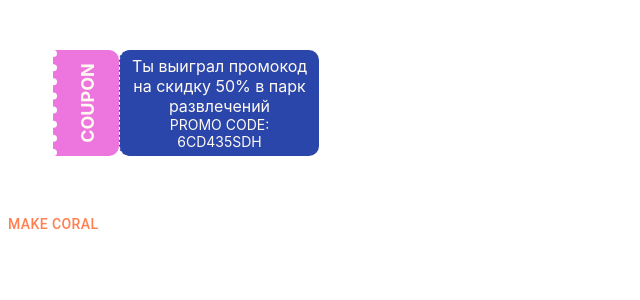
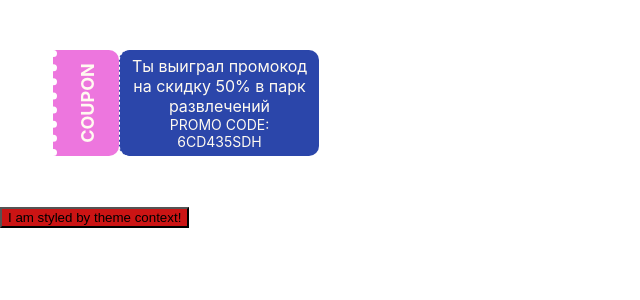
Before and after one commit to superhorsy/quest-app-frontend, a React (Create React App) app: page /couponConstructor in a window 1280 px wide. Shown: the top 300 px of the page, without its empty margins (0-640 px from the left). Built offline with nearby package versions, Linux system fonts and the light colour scheme.

Commit message:
modify(couponConstructor)

```diff
--- a/src/App.js
+++ b/src/App.js
@@ -10,6 +10,7 @@ import {routes} from './components/AppRouter';
 
 import "./App.scss";
 import {fetchUserProfile} from './store/actions/actions';
+import {CouponTest} from "./components/couponConstructor/couponTest";
 
 function App() {
   const {checkAuth} = authSlice.actions;
@@ -33,6 +34,7 @@ function App() {
   return (
     <div className="App">
       <RouterProvider router={routes(isAuth)}/>
+      <CouponTest />
     </div>
   );
 }
--- a/src/components/couponConstructor/couponConstructor.js
+++ b/src/components/couponConstructor/couponConstructor.js
@@ -1,4 +1,4 @@
-import React, {useState} from 'react';
+import React, {useContext, useState} from 'react';
 
 // Styles
 import classes from './couponConstructor.module.scss'
@@ -7,6 +7,7 @@ import Button from "@mui/material/Button";
 export const CouponConstructor = () => {
   const [title, setTitle] = useState('Ты выиграл промокод на скидку 50% в парк развлечений')
   const [promoCode, setPromoCode] = useState('6CD435SDH');
+  // const theme = useContext(theme)
   const [theme, setTheme] = useState({
     leftBlock: {
       backgroundColor: 'red',
@@ -44,14 +45,14 @@ export const CouponConstructor = () => {
         </div>
 
       </div>
-      <Button
-        onClick={() => {
-          return setTheme({...theme, rightBlock: {...theme.rightBlock, backgroundColor: 'coral'}})
-        }}
-        sx={{color: 'coral'}}
-      >
-        Make Coral
-      </Button>
+      {/*<Button*/}
+      {/*  onClick={() => {*/}
+      {/*    return setTheme({...theme, rightBlock: {...theme.rightBlock, backgroundColor: 'coral'}})*/}
+      {/*  }}*/}
+      {/*  sx={{color: 'coral'}}*/}
+      {/*>*/}
+      {/*  Make Coral*/}
+      {/*</Button>*/}
     </div>
   );
 };
--- /dev/null
+++ b/src/components/couponConstructor/couponTest.js
@@ -0,0 +1,47 @@
+import React, {useContext} from 'react';
+
+const themes = {
+  christmas: {
+    rightBlock: "#2e7d32",
+    Text: "#ffffff",
+    leftBlock: "#dd2c00",
+  },
+  light: {
+    foreground: "#000000",
+    background: "#cb1414"
+  },
+  dark: {
+    foreground: "#ffffff",
+    background: "#222222"
+  }
+};
+
+const ThemeContext = React.createContext(themes.light);
+
+export const CouponTest = () => {
+  return (
+    <ThemeContext.Provider value={themes.light}>
+      <Toolbar/>
+    </ThemeContext.Provider>
+  );
+};
+
+
+function Toolbar(props) {
+  return (
+    <div>
+      <ThemedButton/>
+    </div>
+  );
+}
+
+function ThemedButton() {
+  const theme = useContext(ThemeContext);
+  // console.log("theme", theme)
+
+  return (
+    <button style={{background: theme.background, color: theme.foreground}}>
+      I am styled by theme context!
+    </button>
+  );
+}
```
